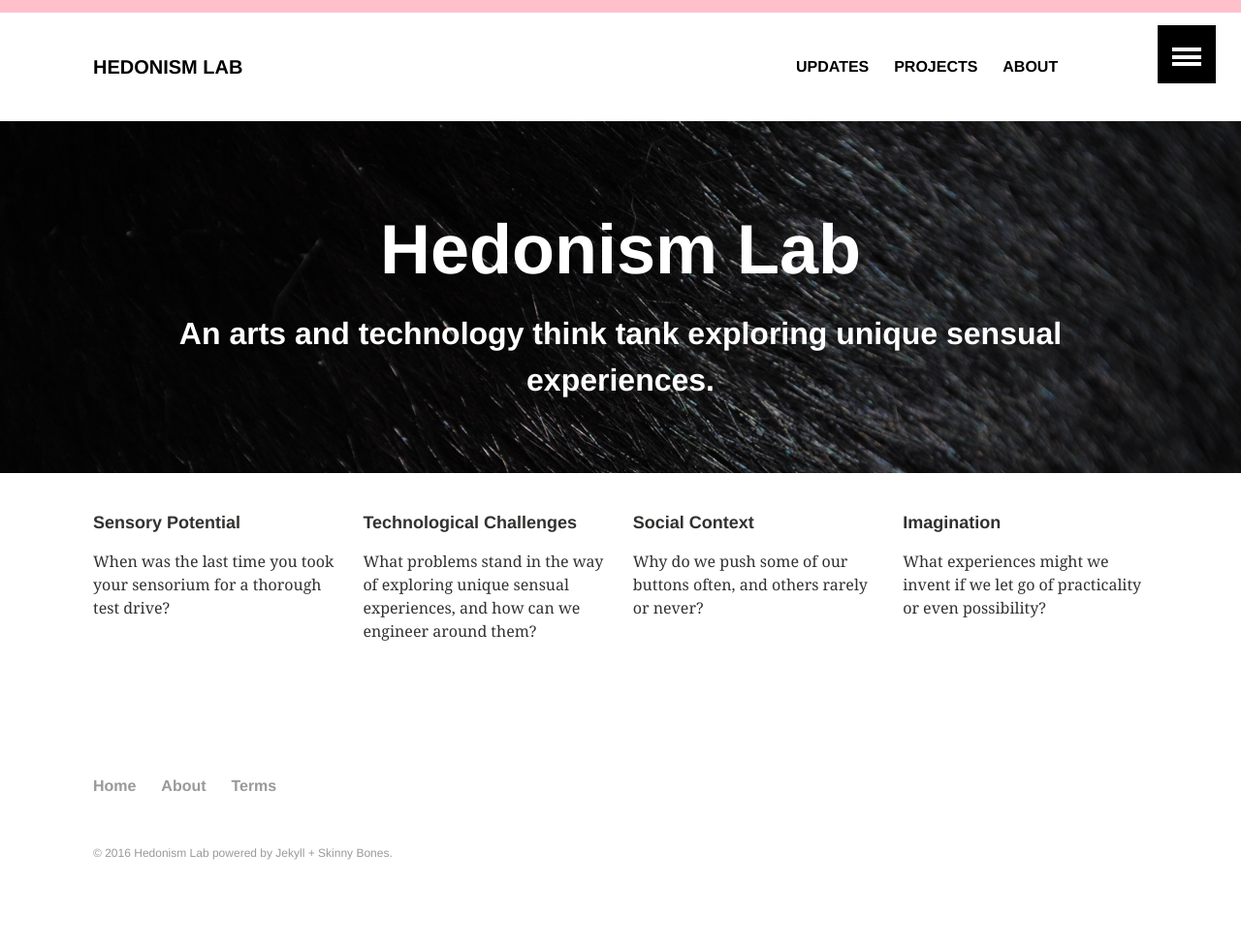
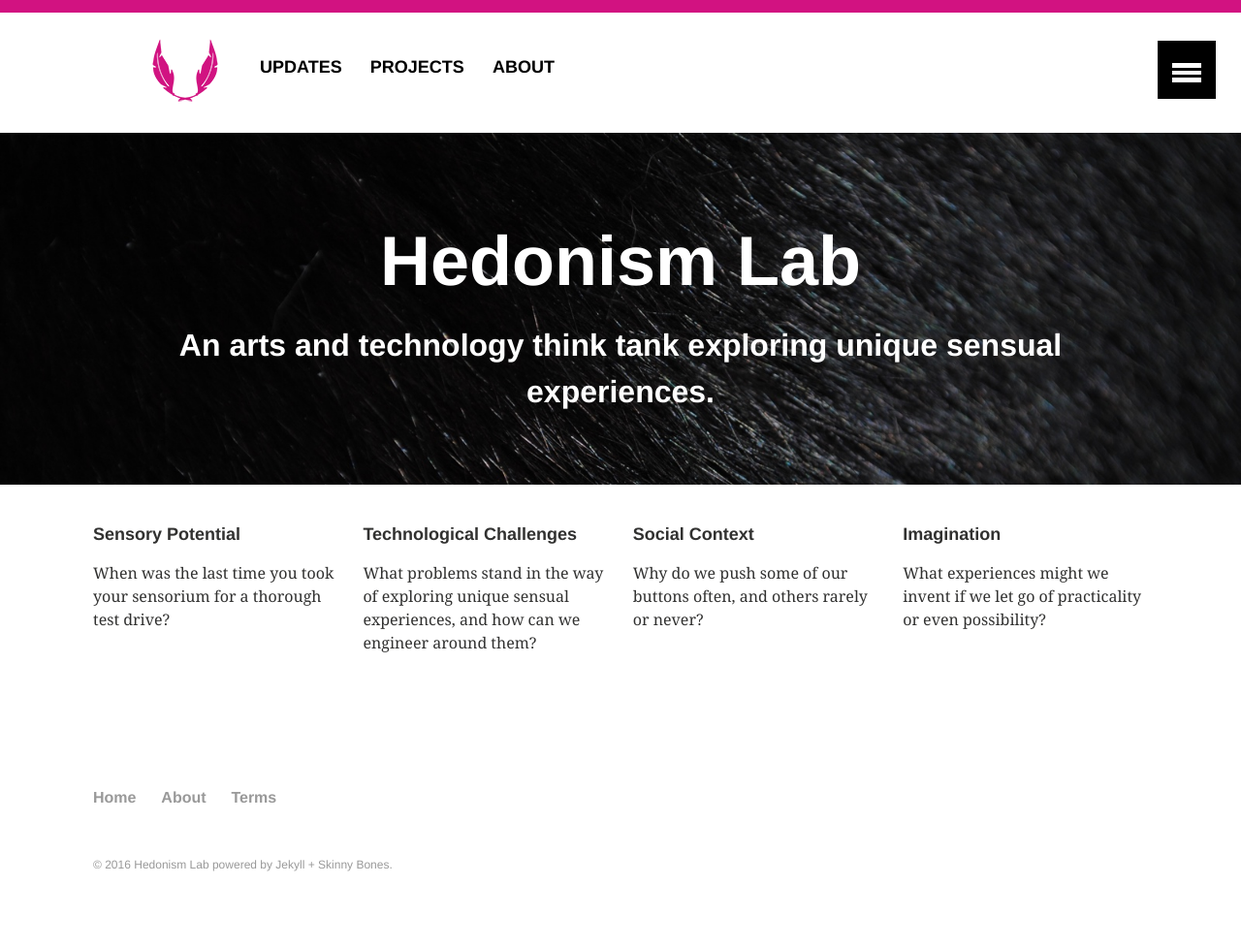
Before and after one commit to hedonismlab/hedonismlab.com, a Jekyll site: the page built from index.md, in a window 1280 px wide. Shown: the whole page at 97% size. Built offline with Jekyll 4.4.1, drawn with Linux system fonts in a browser that asks for light colours.

Commit message:
Add little logo to header, still a little broken for responsiveness

```diff
--- a/_includes/header.html
+++ b/_includes/header.html
@@ -1,6 +1,6 @@
+<div class="top-bar"></div>
 <header id="masthead">
   <div class="inner-wrap">
-    <a href="{{ site.url }}/" class="site-title">{{ site.title }}</a>
     <nav role="navigation" class="menu top-menu">
         {% include navigation.html %}
     </nav>
--- a/_includes/navigation.html
+++ b/_includes/navigation.html
@@ -1,4 +1,6 @@
 <ul class="menu-item">
+	<a href="/" class="title-logo"><img src="/images/HedLab-Icon-70w.png" /></a>
+
 	<li class="home"><a href="/">{{ site.title }}</a></li>
 	{% for link in site.data.navigation %}
     {% if link.url contains 'http' %}
--- a/_sass/_header.scss
+++ b/_sass/_header.scss
@@ -1,3 +1,11 @@
-body {
-  border-top: 13px solid $pink;
+.top-bar {
+  width: 100%;
+  height: 13px;
+  background-color: $pink;
 }
+
+.title-logo {
+  float: left;
+  display: block;
+  margin-right: 42px;
+}
--- a/_sass/_layout.scss
+++ b/_sass/_layout.scss
@@ -92,8 +92,8 @@
 	@include media($large) {
 		@include span-columns(7);
 		ul {
-			position: absolute;
-			right: 0;
+			float: left;
+			margin-left: 60px;
 		}
 	}
 	.home,
@@ -103,7 +103,7 @@
 	li {
 		a {
 			font-weight: 700;
-			@include font-size(16,no);
+			@include font-size(18,no);
 			line-height: .5 * $masthead-height; // half the height to center vertically
 			color: $black;
 			text-transform: uppercase;
--- a/_sass/_sliding-menu.scss
+++ b/_sass/_sliding-menu.scss
@@ -24,7 +24,7 @@
   position: fixed;
   transform: translateZ(0);
   backface-visibility: hidden; /* fix scroll jank */
-  top: $gutter;
+  top: 42px;
   right: $gutter;
   display: block;
   width: $button-size * 2;
--- a/_sass/_variables.scss
+++ b/_sass/_variables.scss
@@ -23,7 +23,7 @@ $border-radius               	: 3px;
 
 $white                        : #fff;
 $black                        : #000;
-$pink                         : pink;
+$pink                         : #d21281;
 
 $body-color                  	: #ebebeb;
 
```
Also changed, not shown: images/HedLab-Icon-70w.png (added).
